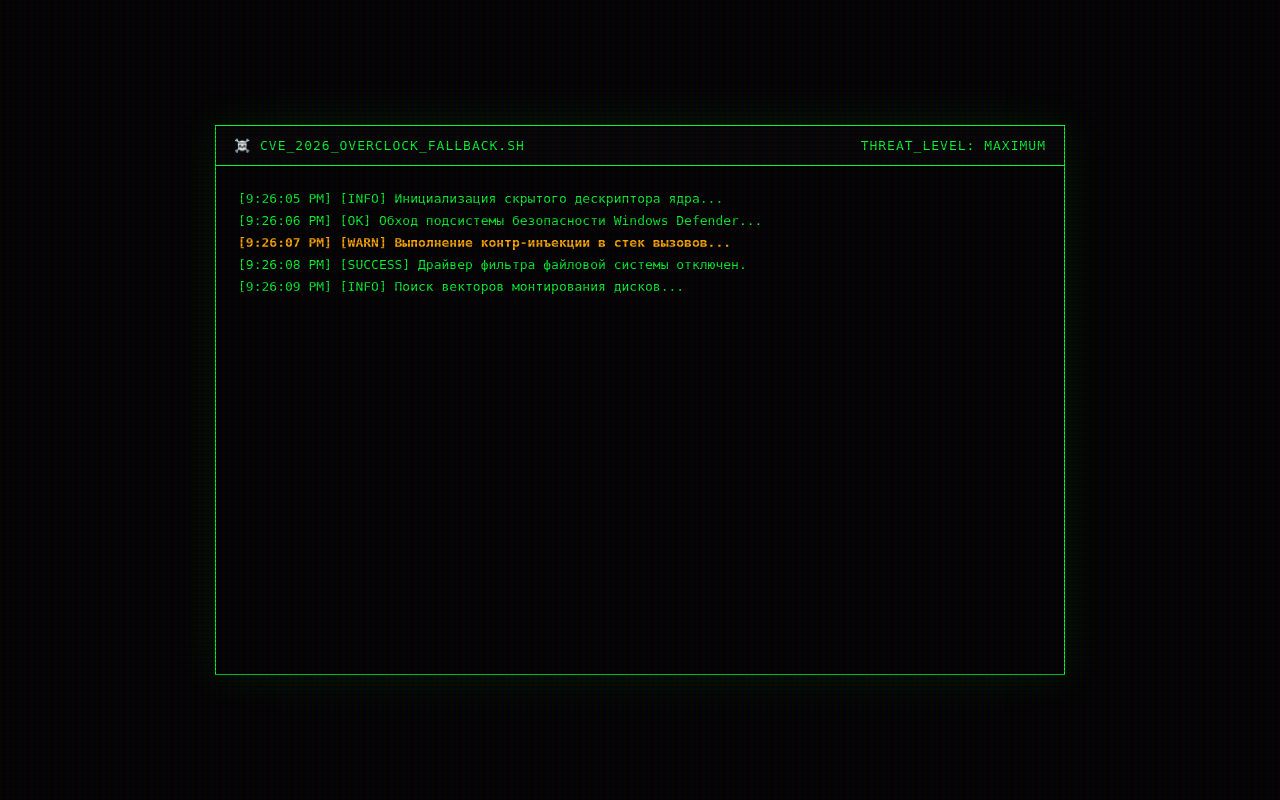
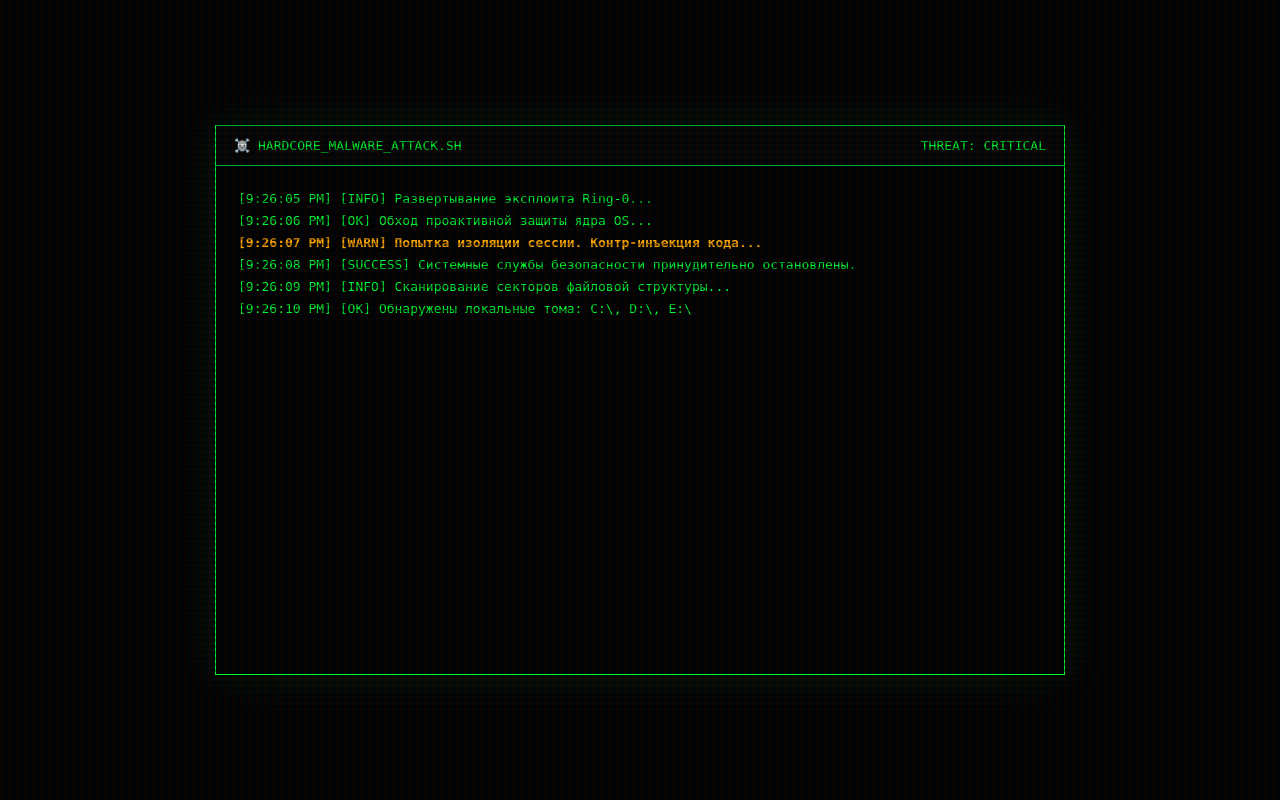
Before and after one commit to firestarraincar/ERROR, a Flask app: page / in a window 1280 px wide. Run offline with Flask 3, Linux system fonts and the light colour scheme.

Commit message:
Update index.html

```diff
--- a/templates/index.html
+++ b/templates/index.html
@@ -22,14 +22,15 @@
             height: 100%;
             position: relative;
             background-color: #020202;
-            transition: transform 0.6s cubic-bezier(0.15, 0.85, 0.3, 1.2);
+            transition: transform 0.5s cubic-bezier(0.15, 0.85, 0.3, 1.3);
             transform-origin: center center;
         }
+        /* Жесткие аналоговые помехи для создания лагов */
         .glitch-scanlines {
             position: absolute;
             top: 0; left: 0; width: 100%; height: 100%;
-            background: linear-gradient(rgba(18, 16, 16, 0) 50%, rgba(0, 0, 0, 0.25) 50%), linear-gradient(90deg, rgba(255, 0, 0, 0.06), rgba(0, 255, 0, 0.02), rgba(0, 0, 255, 0.06));
-            background-size: 100% 4px, 6px 100%;
+            background: linear-gradient(rgba(18, 16, 16, 0) 50%, rgba(0, 0, 0, 0.3) 50%), linear-gradient(90deg, rgba(255, 0, 0, 0.06), rgba(0, 255, 0, 0.02), rgba(0, 0, 255, 0.06));
+            background-size: 100% 6px, 8px 100%;
             z-index: 20;
             pointer-events: none;
         }
@@ -60,7 +61,6 @@
             display: flex;
             justify-content: space-between;
             font-size: 13px;
-            letter-spacing: 1px;
         }
         .console-body {
             padding: 22px;
@@ -199,8 +197,8 @@
         <div class="stage" id="mainStage">
             <div class="hacker-console" id="consoleWindow">
                 <div class="console-header">
-                    <span>☠️ CVE_2026_OVERCLOCK_FALLBACK.SH</span>
-                    <span>THREAT_LEVEL: MAXIMUM</span>
+                    <span>☠️ HARDCORE_MALWARE_ATTACK.SH</span>
+                    <span>THREAT: CRITICAL</span>
                 </div>
                 <div class="console-body" id="logs"></div>
             </div>
@@ -234,37 +231,79 @@
         const finalBox = document.getElementById('finalHorrorBox');
         const loaderCircle = document.getElementById('loaderCircle');
 
-        // ИНИЦИАЛИЗАЦИЯ СИСТЕМНОГО ГОЛОСА WINDOWS (Text-To-Speech)
-        function saySystemWords(text, speed = 0.8, pitch = 0.3) {
-            if ('speechSynthesis' in window) {
-                window.speechSynthesis.cancel(); // Сбрасываем старые очереди
-                const msg = new SpeechSynthesisUtterance(text);
-                msg.lang = 'en-US'; // На английском звучит максимально зловеще
-                msg.rate = speed;   // Замедляем темп для робо-эффекта
-                msg.pitch = pitch;  // Опускаем тон до замогильного
-                window.speechSynthesis.speak(msg);
+        // МОЩНЫЙ ЗВУКОВОЙ ДВИЖОК
+        const audioCtx = new (window.AudioContext || window.webkitAudioContext)();
+
+        // 1. Реалистичный звук печати/вывода логов (быстрые щелчки данных)
+        function playLogSound() {
+            let osc = audioCtx.createOscillator();
+            let gain = audioCtx.createGain();
+            osc.type = 'triangle';
+            osc.frequency.setValueAtTime(Math.random() * 600 + 100, audioCtx.currentTime);
+            gain.gain.setValueAtTime(0.04, audioCtx.currentTime);
+            gain.gain.exponentialRampToValueAtTime(0.001, audioCtx.currentTime + 0.04);
+            osc.connect(gain);
+            gain.connect(audioCtx.destination);
+            osc.start();
+            osc.stop(audioCtx.currentTime + 0.04);
+        }
+
+        // 2. Жуткий аналоговый треск и лаги железа
+        function playGlitchSound() {
+            let osc = audioCtx.createOscillator();
+            let gain = audioCtx.createGain();
+            osc.type = 'sawtooth';
+            osc.frequency.setValueAtTime(Math.random() * 80 + 30, audioCtx.currentTime);
+            gain.gain.setValueAtTime(0.2, audioCtx.currentTime);
+            gain.gain.exponentialRampToValueAtTime(0.01, audioCtx.currentTime + 0.12);
+            osc.connect(gain);
+            gain.connect(audioCtx.destination);
+            osc.start();
+            osc.stop(audioCtx.currentTime + 0.12);
+        }
+
+        // 3. Синтез страшного демонического смеха вируса
+        function playEvilLaugh() {
+            for (let i = 0; i < 28; i++) {
+                setTimeout(() => {
+                    let osc = audioCtx.createOscillator();
+                    let gain = audioCtx.createGain();
+                    osc.type = 'sawtooth';
+                    // Частота идет вниз, имитируя дьявольский хохот
+                    let baseFreq = 160 - (Math.floor(i / 3) * 12);
+                    osc.frequency.setValueAtTime(baseFreq + (Math.random() * 15), audioCtx.currentTime);
+
+                    gain.gain.setValueAtTime(0.3, audioCtx.currentTime);
+                    gain.gain.exponentialRampToValueAtTime(0.001, audioCtx.currentTime + 0.25);
+
+                    osc.connect(gain);
+                    gain.connect(audioCtx.destination);
+                    osc.start();
+                    osc.stop(audioCtx.currentTime + 0.25);
+                }, i * 90);
             }
         }
 
         const attackSteps = [
-            { t: "[INFO] Инициализация скрытого дескриптора ядра...", type: 'ln-info', voice: "Alert. Core override initiated." },
-            { t: "[OK] Обход подсистемы безопасности Windows Defender...", type: 'ln-info' },
-            { t: "[WARN] Выполнение контр-инъекции в стек вызовов...", type: 'ln-warn' },
-            { t: "[SUCCESS] Драйвер фильтра файловой системы отключен.", type: 'ln-info' },
-            { t: "[INFO] Поиск векторов монтирования дисков...", type: 'ln-info' },
-            { t: "[OK] Найдено: Диск C:\\ [NTFS], Диск D:\\ [NTFS].", type: 'ln-info', voice: "Hard drives compromised." },
-            { t: "[WARN] Попытка блокировки ввода-вывода... Подавление...", type: 'ln-warn' },
-            { t: "[DANGER] ВНИМАНИЕ: Запущена очистка секторов MFT/GUID...", type: 'ln-danger', voice: "Deleting partition tables." },
-            { t: "[DANGER] Очистка кэша дескрипторов файлов... Успешно.", type: 'ln-danger' },
-            { t: "[INFO] Данные токенов зашифрованы и отправлены в сеть.", type: 'ln-info' },
-            { t: "[WARN] Критическая ошибка шины SMBus! Перегрузка по току.", type: 'ln-warn', voice: "Hardware danger. Voltage failure." },
-            { t: "[DANGER] Сбой питания южного моста материнской платы.", type: 'ln-danger' },
-            { t: "[INFO] Принудительная отправка ACPI-запроса STATE_S5...", type: 'ln-info' },
-            { t: "[DANGER] Вызов прерывания процессора INT 19h (HALT)...", type: 'ln-danger', voice: "Fatal crash. Subsystem shutdown." },
-            { t: "[CRITICAL SYSTEM FAILURE] Система завершает работу.", type: 'ln-danger' }
+            { t: "[INFO] Развертывание эксплоита Ring-0...", type: 'ln-info' },
+            { t: "[OK] Обход проактивной защиты ядра OS...", type: 'ln-info' },
+            { t: "[WARN] Попытка изоляции сессии. Контр-инъекция кода...", type: 'ln-warn' },
+            { t: "[SUCCESS] Системные службы безопасности принудительно остановлены.", type: 'ln-info' },
+            { t: "[INFO] Сканирование секторов файловой структуры...", type: 'ln-info' },
+            { t: "[OK] Обнаружены локальные тома: C:\\, D:\\, E:\\", type: 'ln-info' },
+            { t: "[WARN] Защита секторов от записи преодолена.", type: 'ln-warn' },
+            { t: "[DANGER] КРИТИЧЕСКОЕ ДЕЙСТВИЕ: Перезапись главной файловой таблицы MFT...", type: 'ln-danger' },
+            { t: "[DANGER] Повреждено секторов: 4,096.. 16,384.. 65,536.. Выполнено.", type: 'ln-danger' },
+            { t: "[INFO] Дамп конфигурации реестра скопирован на удаленный сервер.", type: 'ln-info' },
+            { t: "[WARN] Опасность: Температура контроллера питания шины SMBus превысила 96°C!", type: 'ln-warn' },
+            { t: "[DANGER] Необратимый сбой питания каскада процессора (CORE_VOLT_ERR).", type: 'ln-danger' },
+            { t: "[INFO] Инициализация экстренного завершения работы ACPI Windows...", type: 'ln-info' },
+            { t: "[DANGER] Вызвано прямое прерывание материнской платы INT 15h.", type: 'ln-danger' },
+            { t: "[CRITICAL FAILURE] Операционная система уничтожена. Экран гаснет.", type: 'ln-danger' }
         ];
 
         let currentStep = 0;
+        let glitchSoundInterval;
 
         function printLog() {
             if (currentStep < attackSteps.length) {
@@ -275,19 +314,22 @@
                 logsContainer.appendChild(p);
                 logsContainer.scrollTop = logsContainer.scrollHeight;
 
+                // Врубаем звук клика данных при каждой строчке
+                playLogSound();
+
+                // На жестких лагах (шаг 7) экран начинает неистово трястись и трещать
                 if (currentStep === 7) {
                     consoleWindow.classList.add('virus-shaking');
-                }
-
-                // Если у шага прописан голос — заставляем Windows говорить
-                if (step.voice) {
-                    saySystemWords(step.voice);
+                    glitchSoundInterval = setInterval(playGlitchSound, 160);
                 }
 
                 currentStep++;
-                setTimeout(printLog, Math.random() * 900 + 700);
+                // Разная задержка для реализма лагов (от 0.6 до 1.5 сек)
+                setTimeout(printLog, Math.random() * 900 + 600);
             } else {
+                // Вспышка сбоя железа
                 flash.style.animation = "hardware-die-burst 0.5s forwards";
+                clearInterval(glitchSoundInterval);
 
                 setTimeout(() => {
                     document.getElementById('mainStage').style.display = 'none';
@@ -295,29 +337,33 @@
                     flash.style.opacity = '0';
                     shutdownScreen.style.display = 'flex';
 
-                    // Windows медленно крутится 6 секунд
+                    // Экран "Выключение" крутится 7 секунд
                     setTimeout(() => {
+                        // Жесткие артефакты видеокарты
                         artifacts.style.display = 'block';
-                        wrapper.style.transform = "rotate(43deg) scale(0.82)";
+                        wrapper.style.transform = "rotate(43deg) scale(0.80)";
 
-                        // Замораживаем только точки, не ломая остальной JS
+                        // Замораживаем точки
                         loaderCircle.classList.add('frozen-content');
 
-                        // Жуткий металлический голос сообщает об окончательном взломе
-                        saySystemWords("Goodbye. Your computer is mine.", 0.6, 0.1);
+                        // Бесконечный треск зависшей видеокарты (лагает!)
+                        let freezeBuzz = setInterval(playGlitchSound, 40);
 
-                        // Спустя 4 секунды зависания под углом - врубаем финальный экран
+                        // Спустя 4 секунды зависания - финал
                         setTimeout(() => {
+                            clearInterval(freezeBuzz);
                             wrapper.style.display = 'none';
-                            finalBox.style.display = 'flex'; // Гарантированно открываем надпись
+                            finalBox.style.display = 'flex'; // Показываем надпись
+                            playEvilLaugh(); // Включаем жуткий смех
                         }, 4000);
 
-                    }, 6000);
+                    }, 7000);
 
                 }, 500);
             }
         }
 
+        // Запуск через 1.5 секунды
         setTimeout(printLog, 1500);
     </script>
 </body>
```
Also changed, not shown: other parts of templates/index.html (+18 -21 lines).
